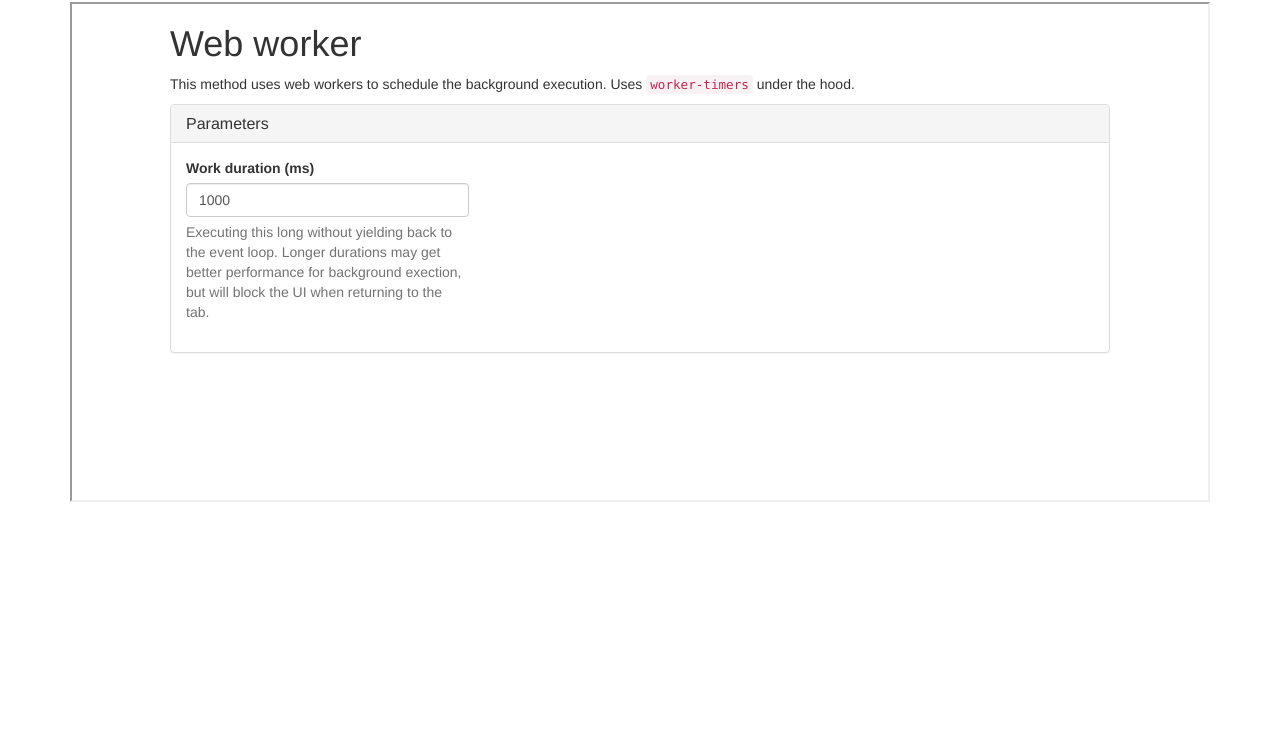
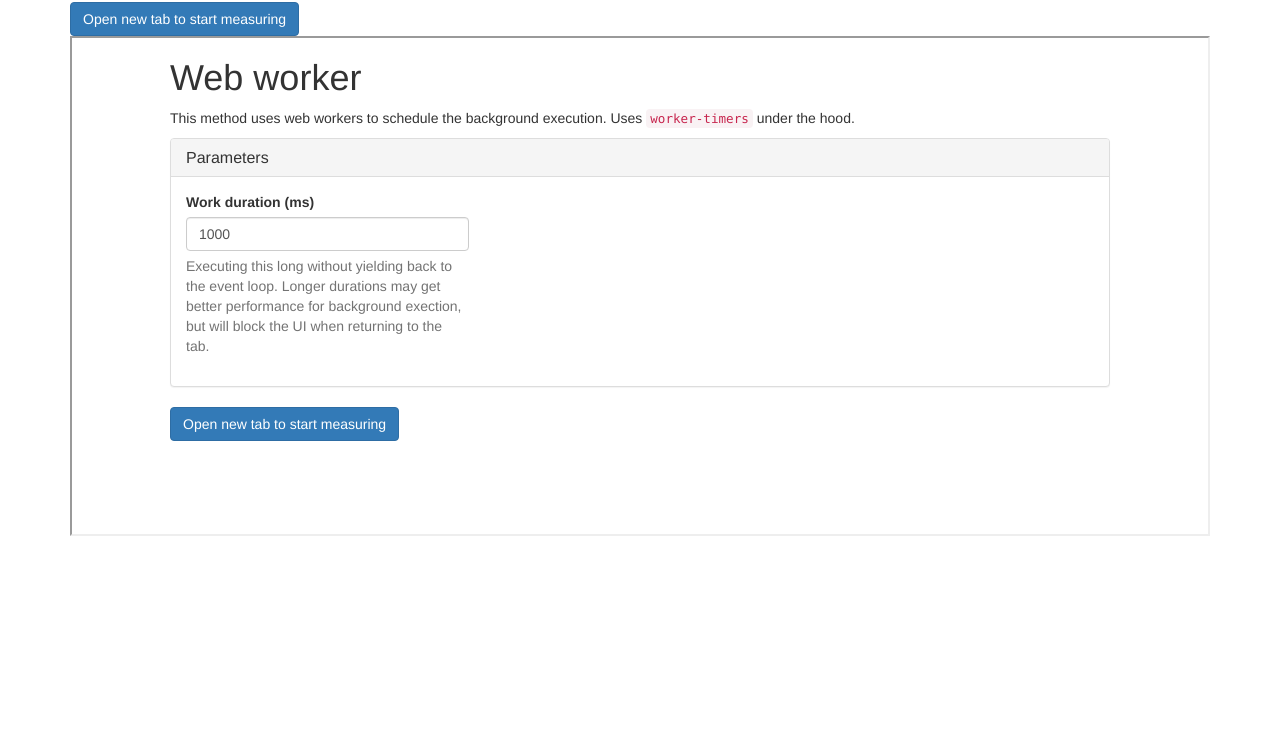
Before and after one commit to skidr0w/background-execution, a plain HTML site: page frame.html in a window 1280 px wide. Shown: the part 68-800 px from the top of the page. Drawn offline with nearby package versions, Linux system fonts and the light colour scheme.

Commit message:
Add explicit start and restart button

```diff
--- a/frame.html
+++ b/frame.html
@@ -8,6 +8,9 @@
   <body class="container">
     <h1>Web worker in <code>&lt;iframe&gt;</code></h1>
 
+    <a class="btn btn-primary" href="about:blank" target="_blank" role="button" id="start">Open new tab to start measuring</a>
+
+
     <iframe src="web-worker.html" width="100%" height="500"></iframe>
 
   </body>
--- a/web-worker.html
+++ b/web-worker.html
@@ -32,6 +32,9 @@
       </div>
     </div>
 
+    <a class="btn btn-primary" href="about:blank" target="_blank" role="button" id="start">Open new tab to start measuring</a>
+
+
     <script src="web-worker.bundle.js"></script>
   </body>
 </html>
```
Also changed, not shown: frame_multiple_timer.html (+3 -0 lines), microtask.html (+3 -0 lines), post-message.html (+3 -0 lines), timer.html (+2 -0 lines), websocket-timer.html (+3 -0 lines).
